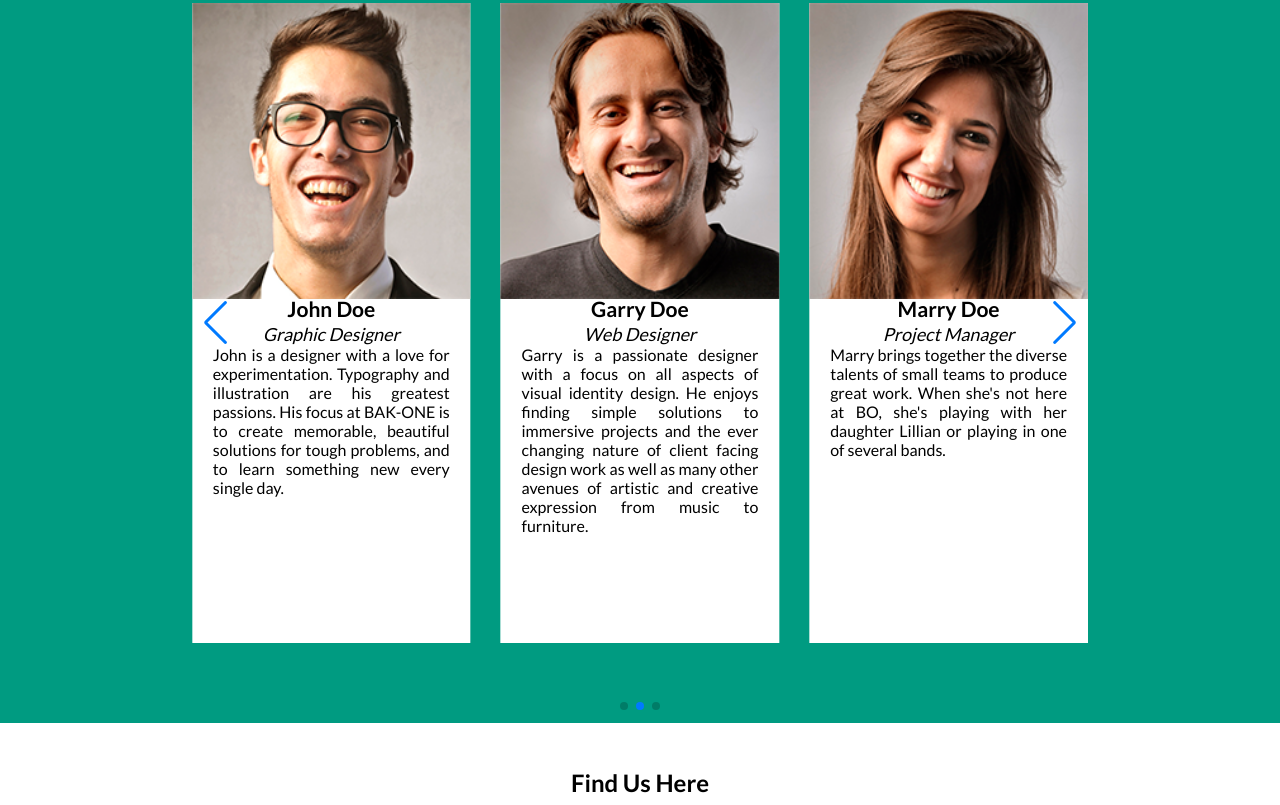
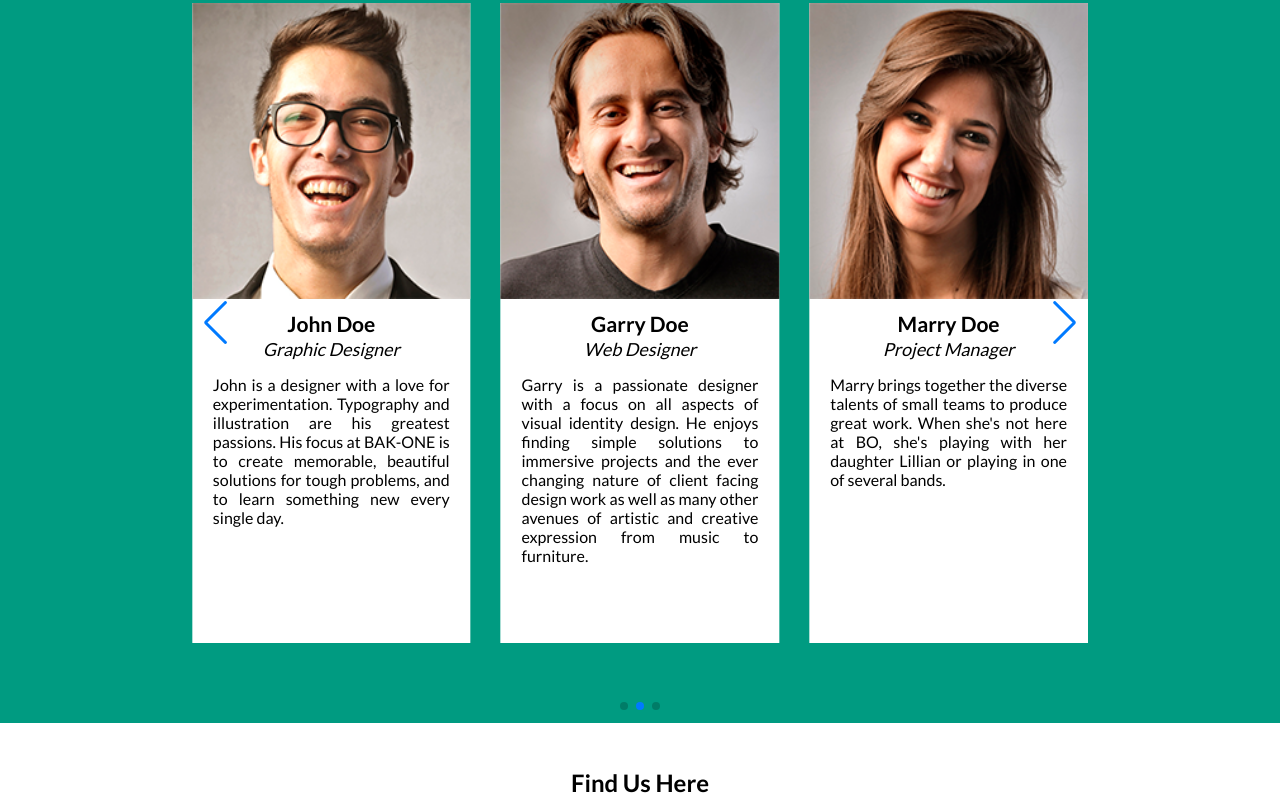
Before and after one commit to darttak/Final-Exam, a plain HTML site: page index.html in a window 1280 px wide. Shown: the part 1233-2038 px from the top of the page. Drawn offline with nearby package versions, Linux system fonts and the light colour scheme.

Commit message:
commit text

```diff
--- a/#source/css/style.scss
+++ b/#source/css/style.scss
@@ -299,7 +299,7 @@ h3{
 }
 .sliderName{
   margin-bottom: 2px;
-  margin-top: 5px;
+  margin-top: 20px;
 }
 .sliderSubtitle{
   font-style: italic;
@@ -308,6 +308,7 @@ h3{
 }
 .sliderP{
   font-size: 16px;
+  padding-top: 15px;
 }
 .swiper-slide {
   text-align: center;
```
Also changed, not shown: css/style.css.
